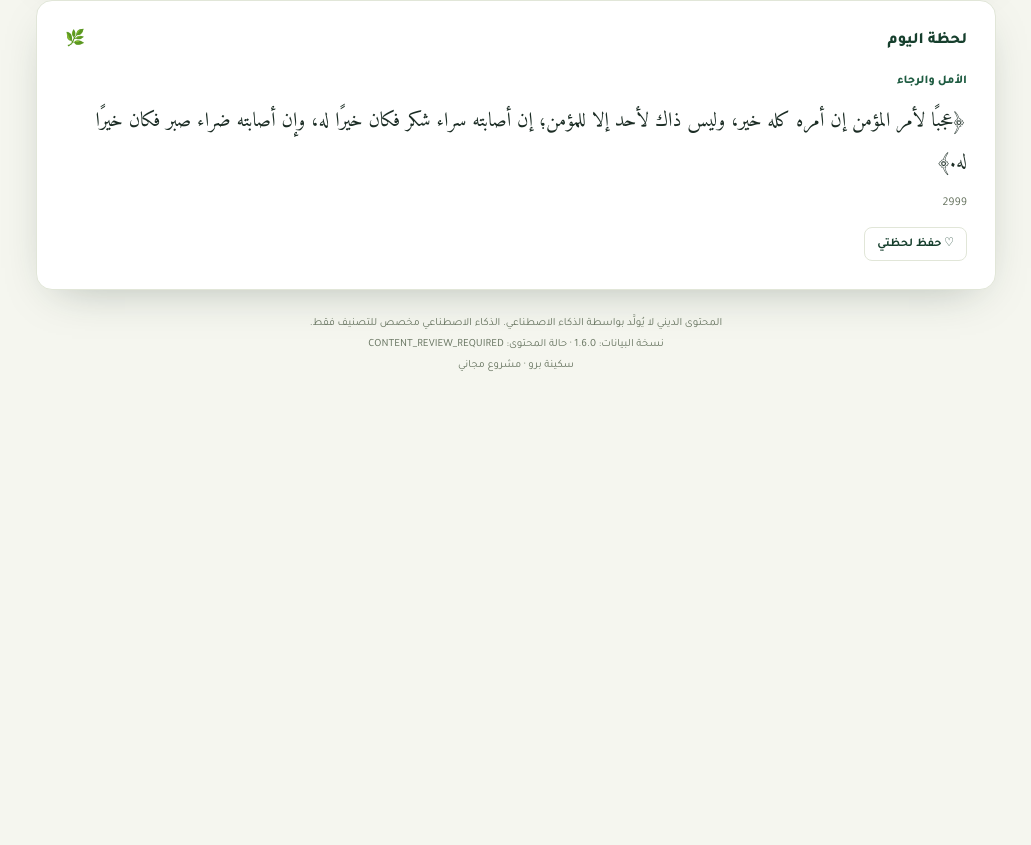
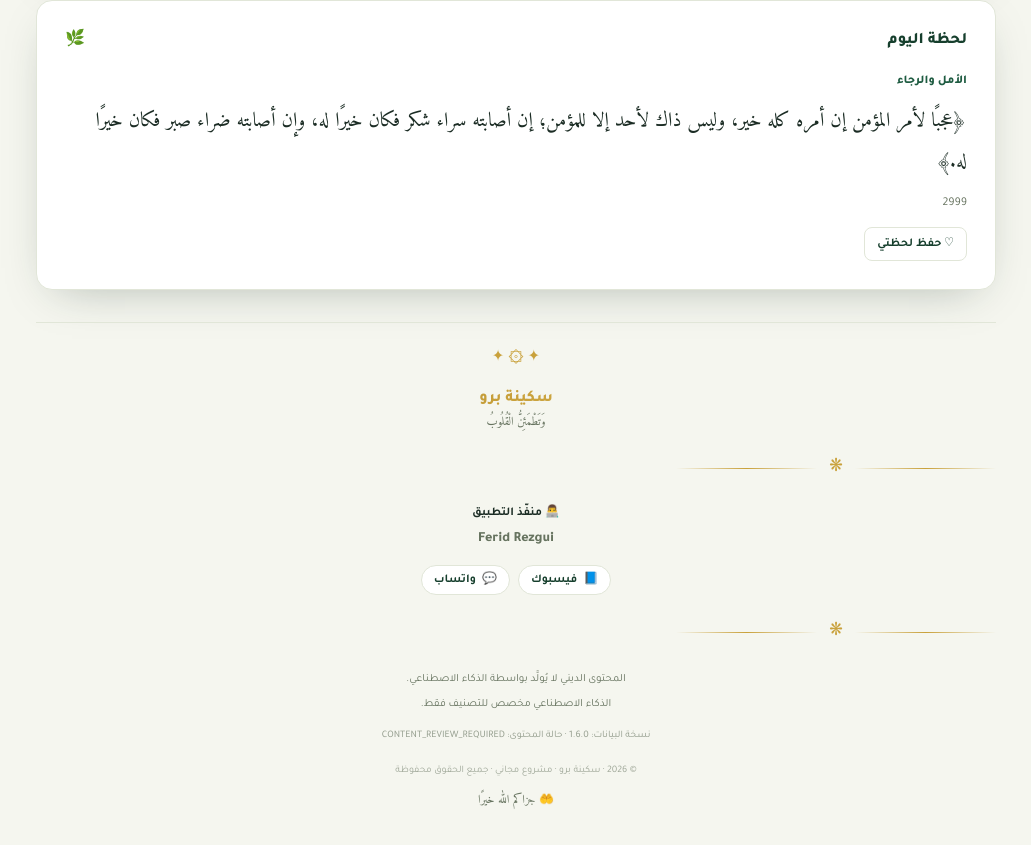
Before and after one commit to faridos26/ala-bidhikrillah-app, a Next.js app: page / in a window 1280 px wide. Shown: the part 843-1688 px from the top of the page, without its empty margins (124-1155 px from the left). Before the commit the page ends 1256 px from the top, so only its background shows below. Built offline with nearby package versions, Linux system fonts and the light colour scheme.

Commit message:
Add developer info and social links to footer

```diff
--- a/app/components/Footer.tsx
+++ b/app/components/Footer.tsx
@@ -2,12 +2,72 @@ import { sakinaData } from "@/lib/sakina";
 
 export function Footer() {
   return (
-    <footer className="px-2 pb-0 pt-6 text-center text-[11px] leading-[1.9] text-muted">
-      <p>المحتوى الديني لا يُولَّد بواسطة الذكاء الاصطناعي. الذكاء الاصطناعي مخصص للتصنيف فقط.</p>
-      <p>
-        نسخة البيانات: {sakinaData.app.version} · حالة المحتوى: {sakinaData.app.status}
+    <footer className="mt-8 border-t border-border pt-6 text-center text-[11px] leading-[1.9] text-muted">
+      {/* زخرفة ذهبية */}
+      <p className="mb-4 text-base text-gold">✦ ۞ ✦</p>
+
+      {/* اسم التطبيق */}
+      <p className="gold-text text-base font-extrabold">سكينة برو</p>
+      <p className="mt-1 font-quran text-xs text-muted">وَتَطْمَئِنُّ الْقُلُوبُ</p>
+
+      {/* فاصل ذهبي */}
+      <div className="gold-divider mx-auto my-4 max-w-xs">
+        <span>❋</span>
+      </div>
+
+      {/* معلومات المطوّر */}
+      <div className="mx-auto max-w-md space-y-2">
+        <p className="text-xs font-bold text-ink">👨‍💻 منفّذ التطبيق</p>
+        <p className="text-sm font-extrabold text-gold-dark">Ferid Rezgui</p>
+
+        {/* روابط التواصل */}
+        <div className="flex flex-wrap justify-center gap-2 pt-2">
+          <a
+            href="https://www.facebook.com/ferid.rezgui"
+            target="_blank"
+            rel="noopener noreferrer"
+            className="inline-flex items-center gap-1.5 rounded-full border border-border bg-surface px-3 py-1.5 text-xs font-bold text-accentStrong transition-colors hover:border-gold hover:text-gold-dark"
+            aria-label="فيسبوك"
+          >
+            <span>📘</span>
+            <span>فيسبوك</span>
+          </a>
+          <a
+            href="https://wa.me/21622609221"
+            target="_blank"
+            rel="noopener noreferrer"
+            className="inline-flex items-center gap-1.5 rounded-full border border-border bg-surface px-3 py-1.5 text-xs font-bold text-accentStrong transition-colors hover:border-gold hover:text-gold-dark"
+            aria-label="واتساب"
+          >
+            <span>💬</span>
+            <span>واتساب</span>
+          </a>
+        </div>
+      </div>
+
+      {/* فاصل */}
+      <div className="gold-divider mx-auto my-4 max-w-xs">
+        <span>❋</span>
+      </div>
+
+      {/* معلومات المحتوى */}
+      <div className="space-y-1">
+        <p>المحتوى الديني لا يُولَّد بواسطة الذكاء الاصطناعي.</p>
+        <p>الذكاء الاصطناعي مخصص للتصنيف فقط.</p>
+        <p className="pt-2 text-[10px] opacity-70">
+          نسخة البيانات: {sakinaData.app.version} · حالة المحتوى: {sakinaData.app.status}
+        </p>
+      </div>
+
+      {/* حقوق النشر */}
+      <p className="mt-4 text-[10px] opacity-60">
+        © 2026 · سكينة برو · مشروع مجاني · جميع الحقوق محفوظة
       </p>
-      <p>سكينة برو · مشروع مجاني</p>
+
+      {/* دعاء */}
+      <p className="mt-3 font-quran text-xs text-gold-dark">
+        🤲 جزاكم الله خيرًا
+      </p>
     </footer>
   );
 }
```
